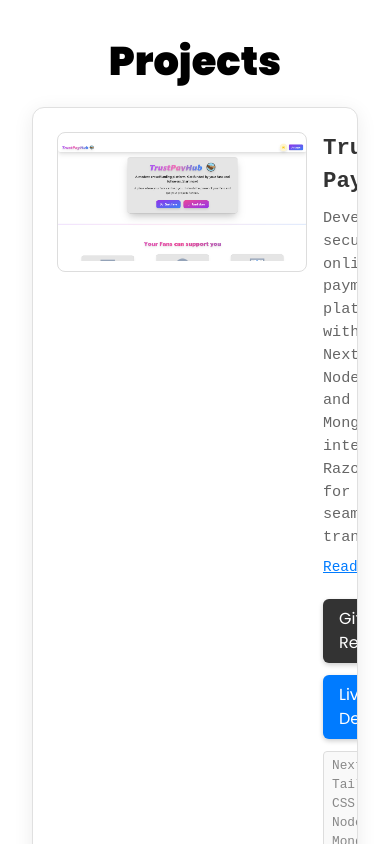
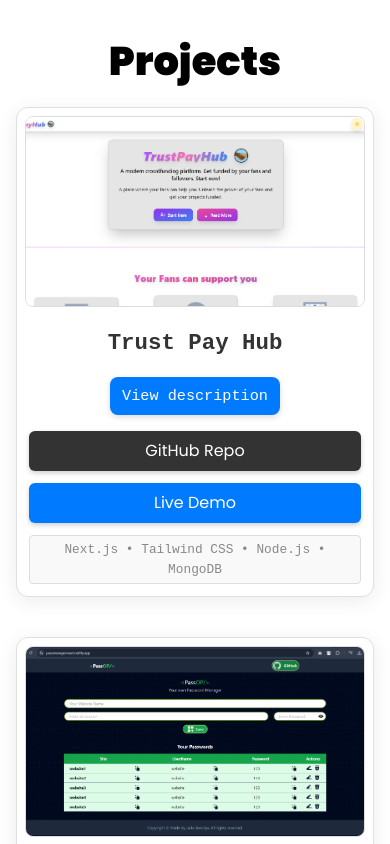
Before and after one commit to Jatinbaroliya/new_portfolio, a Next.js app: page / in a window 390 px wide. Shown: the part 3680-4524 px from the top of the page. Built offline with nearby package versions, Linux system fonts and the light colour scheme.

Commit message:
fixed project

```diff
--- a/components/ProjectCard.js
+++ b/components/ProjectCard.js
@@ -1,8 +1,20 @@
-import { useState } from 'react';
+import { useEffect, useState } from 'react';
 
 export default function ProjectCard({ title, description, repoLink, liveLink, image, languages }) {
   const [isExpanded, setIsExpanded] = useState(false);
+  const [isMobile, setIsMobile] = useState(false);
+  const [showDescriptionMobile, setShowDescriptionMobile] = useState(false);
   const cardLink = liveLink || repoLink;
+
+  useEffect(() => {
+    const mq = window.matchMedia('(max-width: 768px)');
+    const update = () => setIsMobile(mq.matches);
+    update();
+    mq.addEventListener ? mq.addEventListener('change', update) : mq.addListener(update);
+    return () => {
+      mq.removeEventListener ? mq.removeEventListener('change', update) : mq.removeListener(update);
+    };
+  }, []);
 
   // Function to truncate text to approximately 2.5 lines
   const truncateText = (text, maxLength = 120) => {
@@ -13,27 +25,66 @@
   const shouldShowReadMore = description.length > 120;
 
   return (
-    <div className="project-card w-full md:w-auto">
-      <div style={{ display: "flex", flexDirection: "column", alignItems: "center", flexShrink: "0" }}>
+    <div className="project-card w-full md:w-auto" style={{ display: 'flex', flexDirection: isMobile ? 'column' : 'row', alignItems: isMobile ? 'center' : 'flex-start', gap: isMobile ? '0.75rem' : '1rem', width: '100%', padding: isMobile ? 0 : undefined }}>
+      <div style={{ display: "flex", flexDirection: "column", alignItems: "center", flexShrink: "0", width: isMobile ? '100%' : 'auto', padding: isMobile ? '0.5rem' : 0 }}>
         {image && <img src={image} alt={title} style={{
           width: "100%",
-          maxWidth: "250px",
+          maxWidth: isMobile ? '100%' : '250px',
           height: "auto",
           aspectRatio: "16/9",
-          objectFit: "contain",
+          objectFit: isMobile ? 'cover' : 'contain',
           borderRadius: "8px",
           border: "1px solid #ddd"
         }} />}
       </div>
-      <div style={{ flex: 1 }}>
+      <div style={{ flex: 1, display: 'flex', flexDirection: 'column', alignItems: 'stretch', width: isMobile ? '100%' : 'auto', padding: isMobile ? '0 0.75rem 0.75rem' : 0 }}>
         <h2 style={{
           marginBottom: "0.5rem",
           color: "#333",
           fontSize: "1.4rem",
           fontWeight: "600",
-          fontFamily: "'Courier New', monospace"
+          fontFamily: "'Courier New', monospace",
+          textAlign: isMobile ? 'center' : 'left'
         }}>{title}</h2>
-        <div style={{ marginBottom: "1rem" }}>
+        {/* Description block */}
+        <div style={{ marginBottom: "1rem", textAlign: isMobile ? 'center' : 'left' }}>
+          {isMobile ? (
+            <>
+              {showDescriptionMobile && (
+                <p style={{
+                  color: "#666",
+                  lineHeight: "1.5",
+                  fontSize: "0.95rem",
+                  fontFamily: "'Courier New', monospace",
+                  margin: 0
+                }}>
+                  {description}
+                </p>
+              )}
+              <button
+                onClick={(e) => {
+                  e.stopPropagation();
+                  setShowDescriptionMobile(!showDescriptionMobile);
+                }}
+                style={{
+                  background: '#007bff',
+                  border: 'none',
+                  color: '#fff',
+                  cursor: 'pointer',
+                  fontSize: '0.95rem',
+                  fontFamily: "'Courier New', monospace",
+                  textDecoration: 'none',
+                  padding: '0.5rem 0.75rem',
+                  margin: '0.5rem auto 0',
+                  borderRadius: '8px',
+                  boxShadow: '0 2px 6px rgba(0,0,0,0.15)'
+                }}
+              >
+                {showDescriptionMobile ? "Hide description" : "View description"}
+              </button>
+            </>
+          ) : (
+            <>
               <p style={{
                 color: "#666",
                 lineHeight: "1.5",
@@ -58,21 +109,26 @@
                     fontFamily: "'Courier New', monospace",
                     textDecoration: "underline",
                     padding: "0.25rem 0",
-                marginTop: "0.25rem"
+                    marginTop: "0.25rem",
+                    alignSelf: 'flex-start'
                   }}
                 >
                   {isExpanded ? "Read Less" : "Read More"}
                 </button>
               )}
+            </>
+          )}
         </div>
-        <div style={{ display: "flex", gap: "0.75rem", flexWrap: "wrap", alignItems: "center" }}>
+
+        {/* Action buttons stacked in one column on mobile */}
+        <div style={{ display: "flex", gap: "0.75rem", flexWrap: "wrap", alignItems: "stretch", flexDirection: isMobile ? 'column' : 'row' }}>
           {repoLink && (
-            <div className="project-button github" onClick={(e) => { e.stopPropagation(); window.open(repoLink, '_blank'); }}>
+            <div className="project-button github" style={{ width: isMobile ? '100%' : 'auto', textAlign: 'center' }} onClick={(e) => { e.stopPropagation(); window.open(repoLink, '_blank'); }}>
               GitHub Repo
             </div>
           )}
           {liveLink && (
-            <div className="project-button live" onClick={(e) => { e.stopPropagation(); window.open(liveLink, '_blank'); }}>
+            <div className="project-button live" style={{ width: isMobile ? '100%' : 'auto', textAlign: 'center' }} onClick={(e) => { e.stopPropagation(); window.open(liveLink, '_blank'); }}>
               Live Demo
             </div>
           )}
@@ -85,7 +141,9 @@
               borderRadius: "4px",
               padding: "0.25rem 0.5rem",
               background: "#f9f9f9",
-              display: "inline-block"
+              display: isMobile ? "block" : "inline-block",
+              width: isMobile ? '100%' : 'auto',
+              textAlign: isMobile ? 'center' : 'left'
             }}>
               {languages.join(" • ")}
             </div>
--- a/pages/index.js
+++ b/pages/index.js
@@ -293,9 +293,11 @@
       {/* Projects Section */}
       <section id="projects" style={{ padding: "1rem 0", backgroundColor: "#ffffff" }}>
         <h2 style={{ fontSize: "2.5rem", fontWeight: "900", margin: "1.5rem 0 1rem 0", textAlign: "center", color: "#000" }}>Projects</h2>
-        <div style={{ display: "flex", flexWrap: "wrap", justifyContent: "center", gap: "2rem", maxWidth: "1200px", margin: "0 auto", padding: "0 2rem" }}>
+        <div className="projects-grid" style={{ display: "grid", gridTemplateColumns: "1fr", gap: "1rem", maxWidth: "1200px", margin: "0 auto", padding: "0 1rem" }}>
           {projects.map((p, i) => (
-            <ProjectCard key={i} {...p} />
+            <div className="project-grid-item" key={i} style={{ width: "100%" }}>
+              <ProjectCard {...p} />
+            </div>
           ))}
         </div>
       </section>
--- a/styles/globals.css
+++ b/styles/globals.css
@@ -260,14 +260,28 @@
   background-color: #ffffff;
 }
 
-.projects-container {
-  display: flex;
-  flex-wrap: wrap;
-  justify-content: center;
-  gap: 2rem;
+/* Responsive grid for projects */
+.projects-grid {
+  display: grid;
+  grid-template-columns: 1fr;
+  gap: 1rem;
   max-width: 1200px;
   margin: 0 auto;
-  padding: 0 2rem;
+  padding: 0 1rem;
+}
+
+@media (min-width: 640px) {
+  .projects-grid {
+    grid-template-columns: repeat(2, 1fr);
+    gap: 1.25rem;
+  }
+}
+
+@media (min-width: 1024px) {
+  .projects-grid {
+    grid-template-columns: repeat(3, 1fr);
+    gap: 1.5rem;
+  }
 }
 
 @keyframes futuristicBg {
@@ -904,6 +918,19 @@
     width: 100%;
     max-width: 100%;
   }
+
+  /* Stack project cards vertically on mobile: image on top, content below */
+  .project-card {
+    display: flex;
+    flex-direction: column;
+    align-items: center;
+    gap: 0.75rem;
+    width: 100%;
+  }
+
+  .project-card > div {
+    width: 100%;
+  }
 }
 
 .section-heading {
```
Lines whose indentation alone changed are shown as unchanged.
